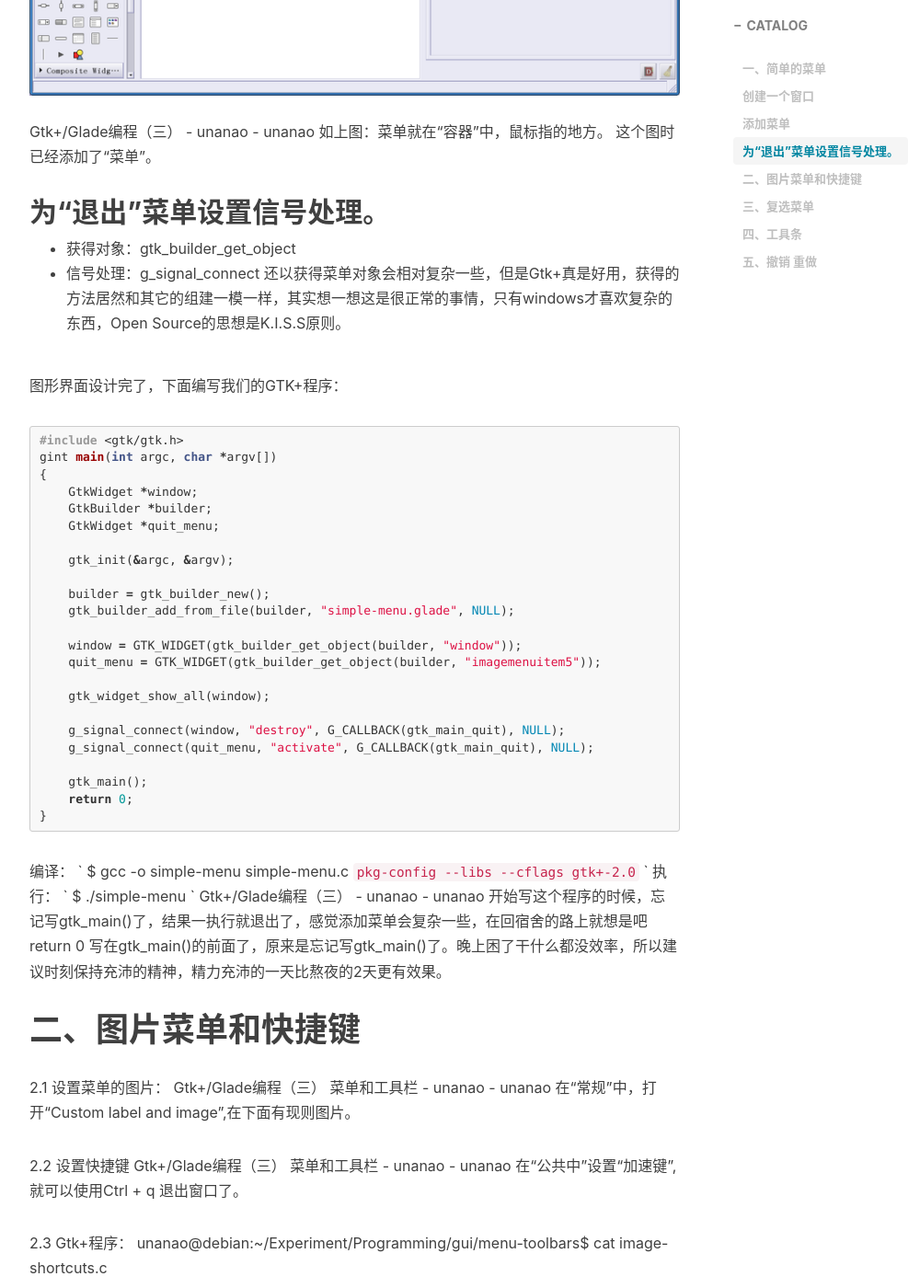
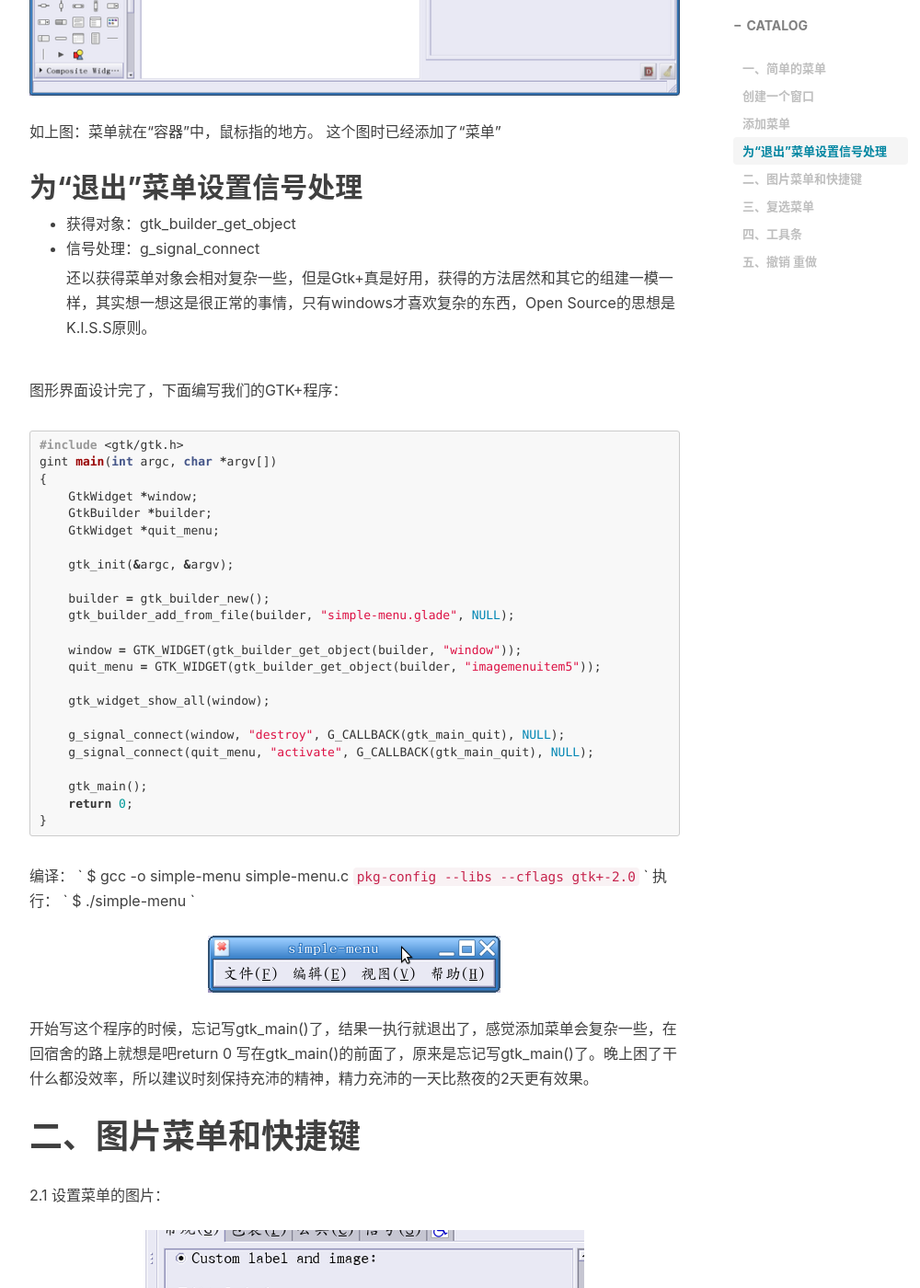
Before and after one commit to xuyumeng/xuyumeng.github.io, a Jekyll site: the page built from _posts/2011-03-07-gtk3.md, in a window 1280 px wide and 1400 px high, scrolled down 1238 px. Shown: the whole window at 92% size, without its empty margins (233-1233 px from the left). Built offline with Jekyll 4.4.1, drawn with Linux system fonts in a browser that asks for light colours; nearby versions of some CDN libraries; comment, search, counter and statistics services are not loaded; some of the changed text lies outside the part shown.

Commit message:
fix picture missing

````diff
--- a/_posts/2011-03-07-gtk3.md
+++ b/_posts/2011-03-07-gtk3.md
@@ -18,15 +18,16 @@ tags:
     Glade进行图形化界面设计真的很给力，我以前也没有进行过图形界面相关的开发，虽然是学习过java，但是不是很喜欢，几乎都是混过去的，最近因为自己想写一个东西，才开始学习使用glade进行界面设计，发现真的很方便。几乎会了写一个组件乐，其他的都是一样的。
 
 # 一、简单的菜单
+
 ## 创建一个窗口
 ## 添加菜单
 ![add menu](/img/post/gtk/3-add-menu.png)
-Gtk+/Glade编程（三） - unanao - unanao
  如上图：菜单就在“容器”中，鼠标指的地方。
- 这个图时已经添加了“菜单”。
-## 为“退出”菜单设置信号处理。
+ 这个图时已经添加了“菜单”
+## 为“退出”菜单设置信号处理
 * 获得对象：gtk_builder_get_object
 * 信号处理：g_signal_connect
+
     还以获得菜单对象会相对复杂一些，但是Gtk+真是好用，获得的方法居然和其它的组建一模一样，其实想一想这是很正常的事情，只有windows才喜欢复杂的东西，Open Source的思想是K.I.S.S原则。
 
 图形界面设计完了，下面编写我们的GTK+程序：
@@ -65,20 +66,23 @@ $ gcc -o simple-menu simple-menu.c `pkg-config --libs --cflags gtk+-2.0`
 `
 $ ./simple-menu
 `
-Gtk+/Glade编程（三） - unanao - unanao
+![add menu](/img/post/gtk/3-simple-menu.png)
      开始写这个程序的时候，忘记写gtk_main()了，结果一执行就退出了，感觉添加菜单会复杂一些，在回宿舍的路上就想是吧return 0 写在gtk_main()的前面了，原来是忘记写gtk_main()了。晚上困了干什么都没效率，所以建议时刻保持充沛的精神，精力充沛的一天比熬夜的2天更有效果。
 
 # 二、图片菜单和快捷键
 2.1 设置菜单的图片：
-Gtk+/Glade编程（三） 菜单和工具栏 - unanao - unanao
+![add menu](/img/post/gtk/3-set-menu.png)
 在“常规”中，打开“Custom label and image”,在下面有现则图片。
 
 2.2 设置快捷键
-Gtk+/Glade编程（三） 菜单和工具栏 - unanao - unanao
+
+![add menu](/img/post/gtk/3-quick-key.png)
+
  在“公共中”设置“加速键”,就可以使用Ctrl + q 退出窗口了。
 
 2.3 Gtk+程序：
 unanao@debian:~/Experiment/Programming/gui/menu-toolbars$ cat image-shortcuts.c
+
 ```c
 #include <gtk/gtk.h>
 
@@ -108,20 +112,22 @@ gint main(int argc, char *argv[])
 
 执行结果图：
 
-Gtk+/Glade编程（三） 菜单和工具栏 - unanao - unanao
+![add menu](/img/post/gtk/3-run-pic.png)
 
 # 三、复选菜单
 在要添加复选菜单处，右键选择：“Edit”，如“视图”：
-Gtk+/Glade编程（三） 菜单和工具栏 - unanao - unanao
 
-Gtk+/Glade编程（三） 菜单和工具栏 - unanao - unanao
+![add menu](/img/post/gtk/3-select-menu.png)
+![add menu](/img/post/gtk/3-edit-menu-bar.png)
  在“视图”上右键，选择“Add child check item item”。
 
 在窗口中添加“Status bar”
-Gtk+/Glade编程（三） 菜单和工具栏 - unanao - unanao
+
+![add menu](/img/post/gtk/3-status-bar.png)
 
 编写Gtk+代码:
 unanao@debian:~/Experiment/Gui/menu-toolbars$ cat check-menu.c
+
 ```c
 #include <gtk/gtk.h>
 
@@ -168,19 +174,23 @@ gint main(int argc, char *argv[])
 ```
 
  执行结果：
-Gtk+/Glade编程（三） 菜单和工具栏 - unanao - unanao
+
+![add menu](/img/post/gtk/3-check-menu.png)
 
 # 四、工具条
     工具条为最长用的功能提供快速访问。
     这里省略加窗口、垂直框和菜单。
     添加工具条：
-Gtk+/Glade编程（三） 菜单和工具栏 - unanao - unanao
+
+![add menu](/img/post/gtk/3-toolbar.png)
+
 在toolbar上选择“Edit...”。
 
-Gtk+/Glade编程（三） 菜单和工具栏 - unanao - unanao
+![add menu](/img/post/gtk/3-edit-toolbar.png)
 选择“Hierarchy” -->"添加",在“Edit Image” 的“保留ID”中选择需要添加的图片。
 
 unanao@debian:~/Experiment/gui/menu-toolbars$ cat toolbar.c
+
 ```c
 /**
  * @file toolbar.c
@@ -218,7 +228,8 @@ int main(int argc, char *argv[])
 }
 ```
 运行结果：
-Gtk+/Glade编程（三） 菜单和工具栏 - unanao - unanao
+
+![add menu](/img/post/gtk/3-toolbar-run.png)
 
 这样点击红色的关闭按钮，就可以关闭这个窗口。
 
@@ -226,6 +237,7 @@ Gtk+/Glade编程（三） 菜单和工具栏 - unanao - unanao
 与四中添加“新建”中的方法相同，添加“撤销”和“重做”按钮。
 编写代码:
 unanao@debian:~/Experiment/gui/menu-toolbars$ cat undo-redo.c
+
 ```c
 /**
  * @file undo_redo.c
@@ -307,4 +319,5 @@ int main(int argc, char *argv[])
     return 0;
 }
 ```
+
 gtk_widget_get_name存在一个bug：https://bugzilla.gnome.org/show_bug.cgi?id=614782。还没有想好解决办法。如果真的需要可以是这是用gtk+编程，而不是直接使用glade.
````
